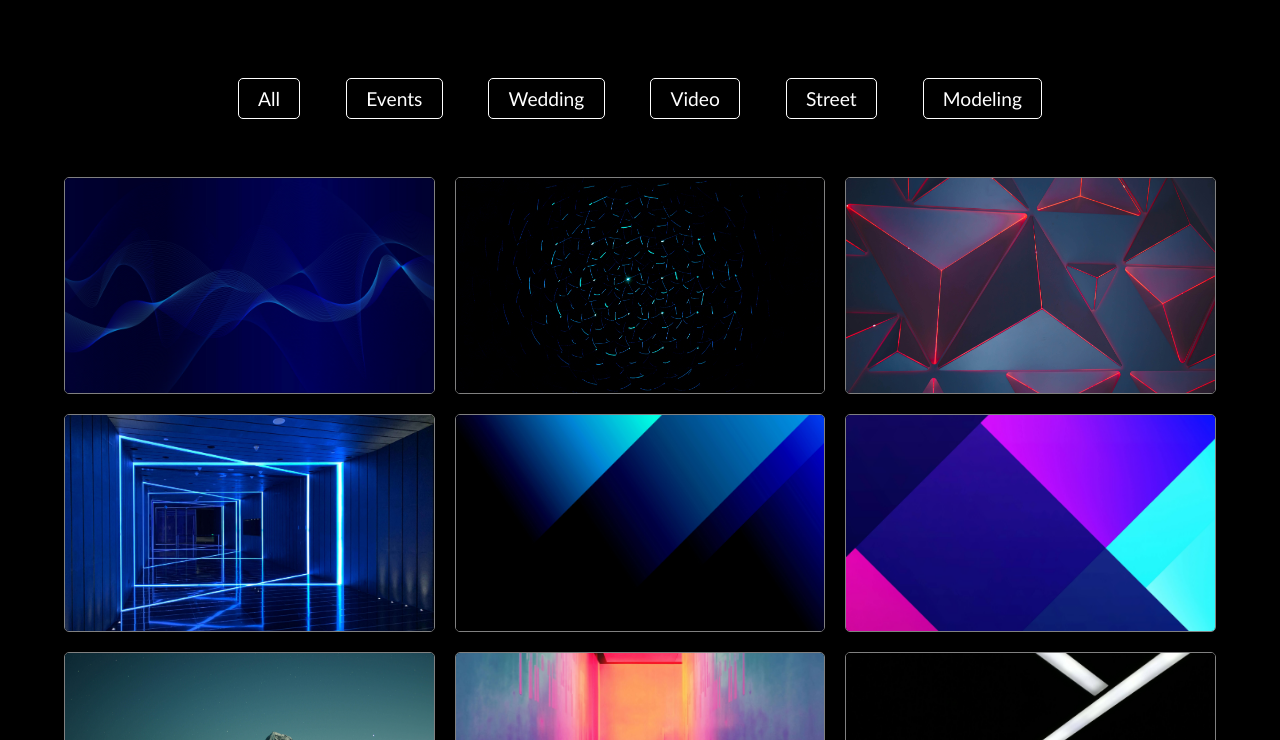
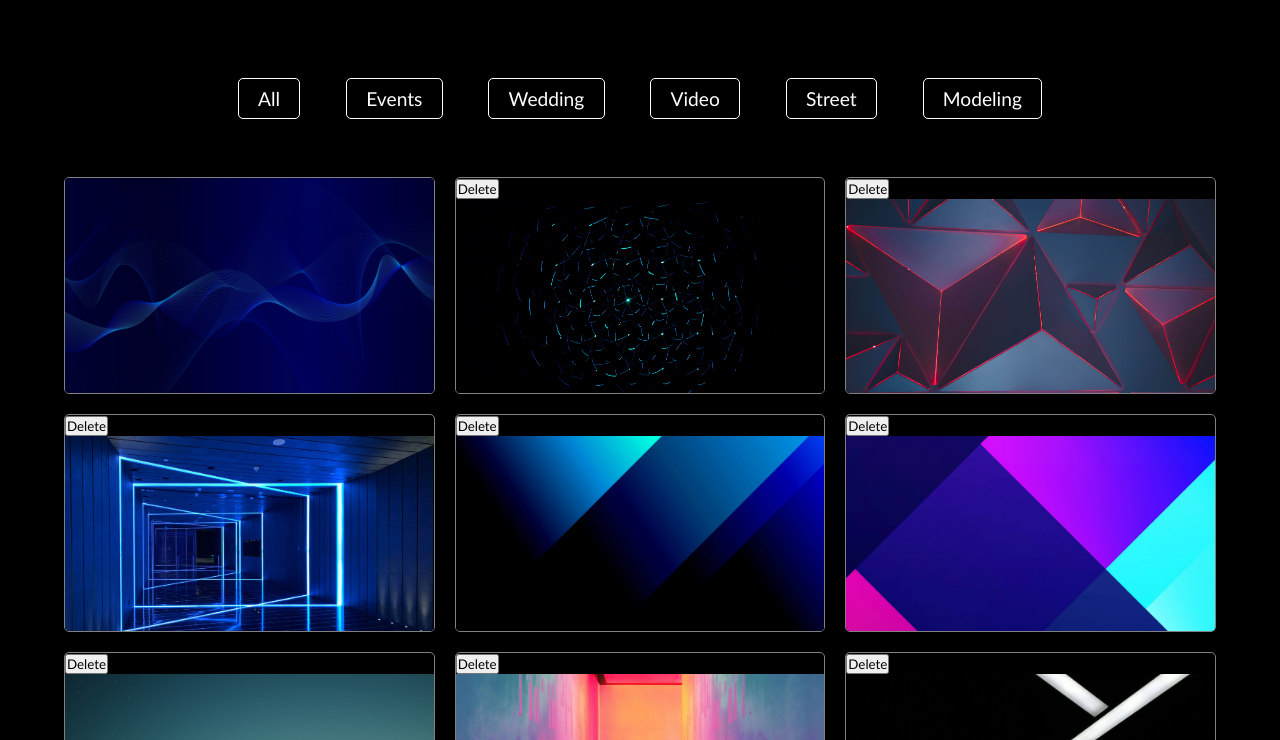
Before and after one commit to MrGreat-0/Photography-Website, a plain HTML site: page sub-page/work.html in a window 1280 px wide. Shown: the part 60-800 px from the top of the page. Drawn offline with nearby package versions, Linux system fonts and the light colour scheme.

Commit message:
fifth commit
add delete button

```diff
--- a/sub-page/work.html
+++ b/sub-page/work.html
@@ -126,41 +126,51 @@
 
                 <div class="items events">
                     <img src="../img/events.jpg" class="b-img" alt="">
+                    <button class="del-btn">Delete</button>
                 </div>
 
                 <div class="items events">
+                    <button class="del-btn">Delete</button>
                     <img src="../img/events0.jpg" class="b-img" alt="">
                 </div>
 
                 <div class="items wedding">
+                    <button class="del-btn">Delete</button>
                     <img src="../img/wedding.jpg" class="b-img" alt="">
                 </div>
 
                 <div class="items wedding">
+                    <button class="del-btn">Delete</button>
                     <img src="../img/wedding0.jpg" class="b-img" alt="">
                 </div>
 
                 <div class="items video">
+                    <button class="del-btn">Delete</button>
                     <img src="../img/video.jpg" class="b-img" alt="">
                 </div>
 
                 <div class="items video">
+                    <button class="del-btn">Delete</button>
                     <img src="../img/video0.jpg" class="b-img" alt="">
                 </div>
 
                 <div class="items street">
+                    <button class="del-btn">Delete</button>
                     <img src="../img/street.jpg" class="b-img" alt="">
                 </div>
 
                 <div class="items street">
+                    <button class="del-btn">Delete</button>
                     <img src="../img/street0.jpg" class="b-img" alt="">
                 </div>
 
                 <div class="items modeling">
+                    <button class="del-btn">Delete</button>
                     <img src="../img/modeling.jpg" class="b-img" alt="">
                 </div>
 
                 <div class="items modeling">
+                    <button class="del-btn">Delete</button>
                     <img src="../img/modeling0.jpg" class="b-img" alt="">
                 </div>
 
```
